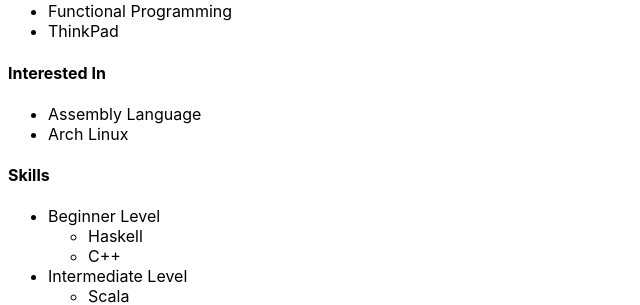
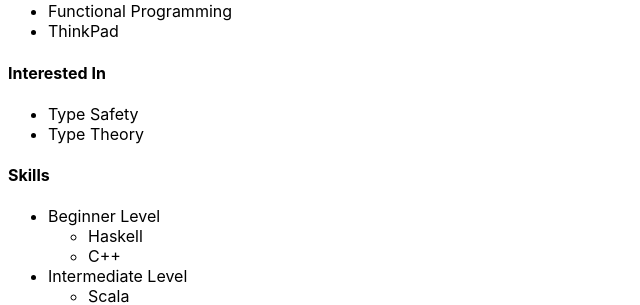
Before and after one commit to t-sasaki915/t-sasaki-net, a Jekyll site: the page built from docs/index.md, in a window 1280 px wide. Shown: the part 250-555 px from the top of the page, without its empty margins (0-640 px from the left). Built offline with Jekyll 4.4.1, drawn with Linux system fonts in a browser that asks for light colours; Markdown is read by kramdown in place of the engine named in the settings.

Commit message:
Update index.md

```diff
--- a/docs/index.md
+++ b/docs/index.md
@@ -16,8 +16,8 @@
 - ThinkPad
 
 #### Interested In
-- Assembly Language
-- Arch Linux
+- Type Safety
+- Type Theory
 
 #### Skills
 - Beginner Level
```
